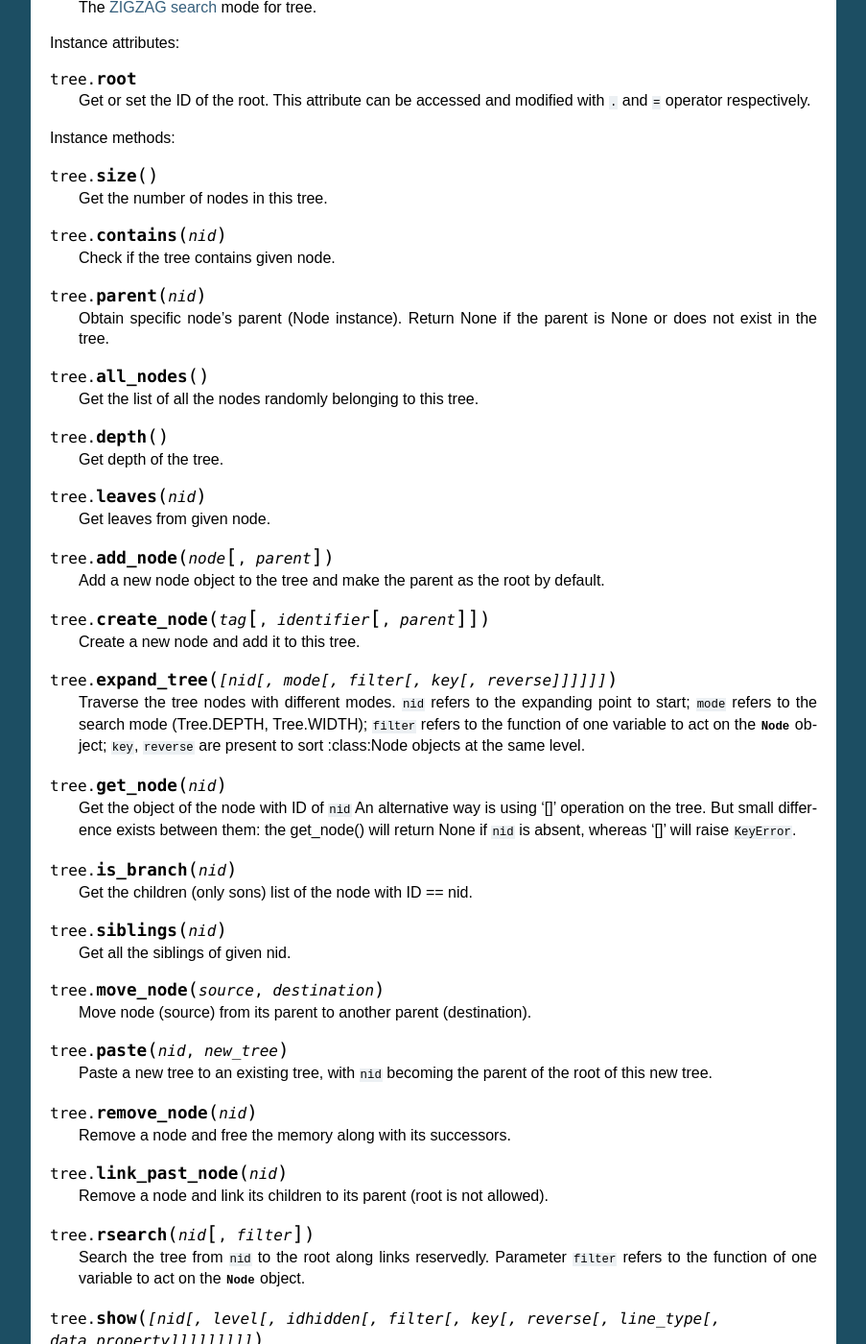
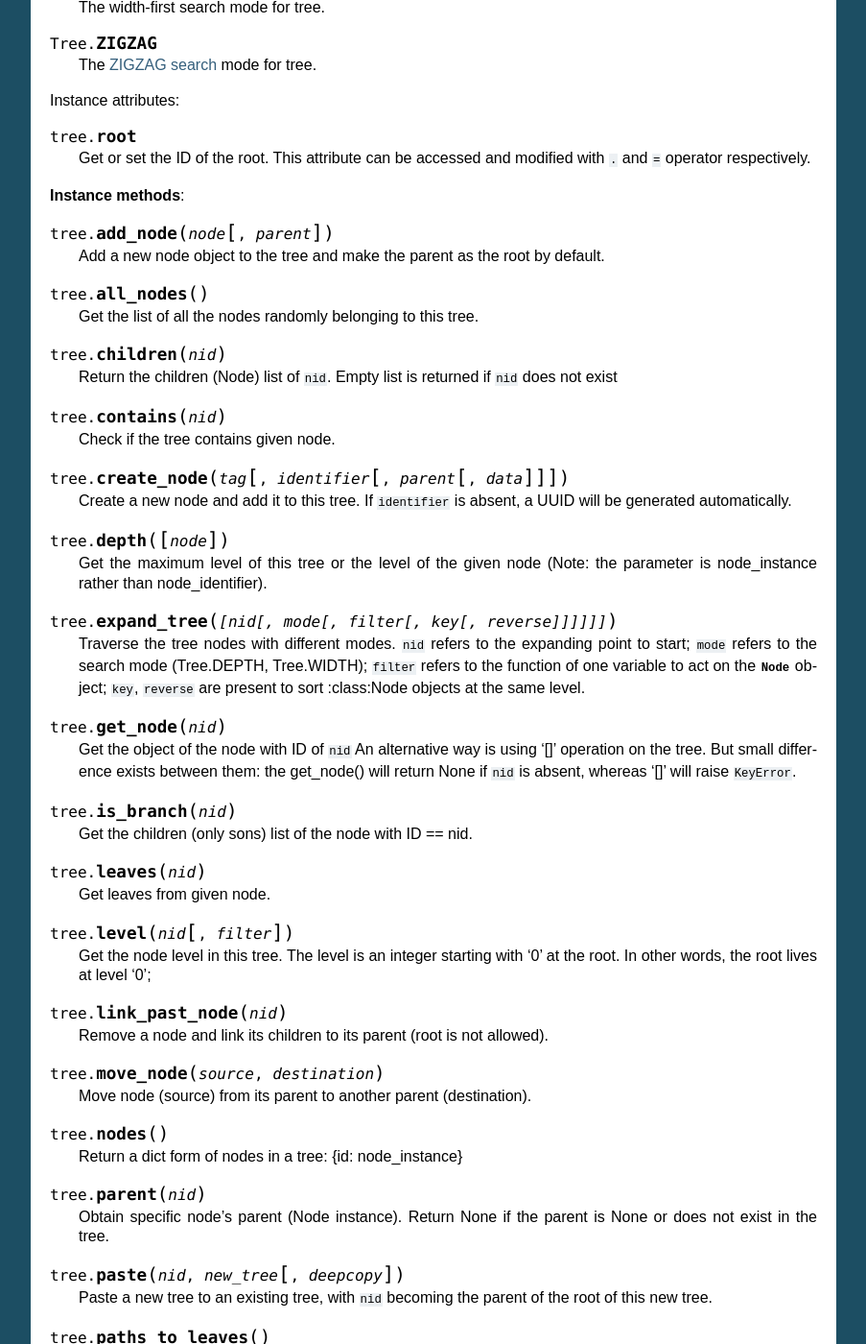
Before and after one commit to caesar0301/treelib, a Sphinx documentation site: the page built from docs/source/pyapi.rst, in a window 1280 px wide and 1400 px high, scrolled down 1765 px. Shown: the whole window at 96% size, without its empty margins (198-1101 px from the left). Built offline with Sphinx 7.4.7, drawn with Linux system fonts in a browser that asks for light colours; some of the changed text lies outside the part shown.

Commit message:
Update doc

```diff
--- a/docs/source/conf.py
+++ b/docs/source/conf.py
@@ -15,7 +15,7 @@
 import sys
 import os
 
-__version__ = "1.3.0"
+__version__ = "1.3.5"
 
 # If extensions (or modules to document with autodoc) are in another directory,
 # add these directories to sys.path here. If the directory is relative to the
--- a/docs/source/pyapi.rst
+++ b/docs/source/pyapi.rst
@@ -47,22 +47,28 @@ Class attributes are:
 
 .. currentmodule:: node
 
+
+
 Instance attributes:
+
 
 .. attribute:: identifier
 
     The unique ID of a node within the scope of a tree. This attribute can be
     accessed and modified with ``.`` and ``=`` operator respectively.
 
+
 .. attribute:: tag
 
     The readable node name for human. This attribute can be accessed and
     modified with ``.`` and ``=`` operator respectively.
 
+
 .. attribute:: bpointer
 
     The parent ID of a node. This attribute can be
     accessed and modified with ``.`` and ``=`` operator respectively.
+
 
 .. attribute:: fpointer
 
@@ -70,6 +76,11 @@ Instance attributes:
     a setting operator, the value can be list, set, or dict. For list or set,
     it is converted to a list type by the package; for dict, the keys are
     treated as the node IDs.
+
+
+.. attribute:: data
+
+    User payload associated with this node.
 
 
 Instance methods:
@@ -91,6 +102,7 @@ Instance methods:
 
     Update the children list with different modes: addition (Node.ADD or
     Node.INSERT) and deletion (Node.DELETE).
+
 
 
 :mod:`Tree` Objects
@@ -127,7 +139,10 @@ Class attributes are:
 
 .. currentmodule:: tree
 
+
+
 Instance attributes:
+
 
 .. attribute:: root
 
@@ -135,41 +150,43 @@ Instance attributes:
     with ``.`` and ``=`` operator respectively.
 
 
-Instance methods:
 
-.. method:: size ()
+**Instance methods**:
 
-    Get the number of nodes in this tree.
-
-.. method:: contains (nid)
-
-    Check if the tree contains given node.
-
-.. method:: parent (nid)
-
-    Obtain specific node's parent (Node instance). Return None if the parent is
-    None or does not exist in the tree.
-
-.. method:: all_nodes ()
-
-    Get the list of all the nodes randomly belonging to this tree.
-
-.. method:: depth ()
-
-    Get depth of the tree.
-
-.. method:: leaves (nid)
-
-    Get leaves from given node.
 
 .. method:: add_node(node[, parent])
 
     Add a new node object to the tree and make the parent as the root by
     default.
 
-.. method:: create_node(tag[, identifier[, parent]])
 
-    Create a new node and add it to this tree.
+.. method:: all_nodes()
+
+    Get the list of all the nodes randomly belonging to this tree.
+
+
+.. method:: children(nid)
+
+    Return the children (Node) list of ``nid``. Empty list is returned if
+    ``nid`` does not exist
+
+
+.. method:: contains (nid)
+
+    Check if the tree contains given node.
+
+
+.. method:: create_node(tag[, identifier[, parent[, data]]])
+
+    Create a new node and add it to this tree. If ``identifier`` is absent,
+    a UUID will be generated automatically.
+
+
+.. method:: depth ([node])
+
+    Get the maximum level of this tree or the level of the given node
+    (Note: the parameter is node_instance rather than node_identifier).
+
 
 .. method:: expand_tree([nid[, mode[, filter[, key[, reverse]]]]]])
 
@@ -179,6 +196,7 @@ Instance methods:
     the :class:`Node` object; ``key``, ``reverse`` are present to sort
     :class:Node objects at the same level.
 
+
 .. method:: get_node(nid)
 
     Get the object of the node with ID of ``nid`` An alternative way is using
@@ -186,36 +204,78 @@ Instance methods:
     get_node() will return None if ``nid`` is absent, whereas '[]' will raise
     ``KeyError``.
 
+
 .. method:: is_branch(nid)
 
     Get the children (only sons) list of the node with ID == nid.
 
-.. method:: siblings(nid)
 
-    Get all the siblings of given nid.
+.. method:: leaves (nid)
+
+    Get leaves from given node.
+
+
+.. method:: level(nid[, filter])
+
+    Get the node level in this tree. The level is an integer starting with '0'
+    at the root. In other words, the root lives at level '0';
+
+
+.. method:: link_past_node(nid)
+
+    Remove a node and link its children to its parent (root is not allowed).
+
 
 .. method:: move_node(source, destination)
 
     Move node (source) from its parent to another parent (destination).
 
-.. method:: paste(nid, new_tree)
+
+.. method:: nodes()
+
+    Return a dict form of nodes in a tree: {id: node_instance}
+
+
+.. method:: parent (nid)
+
+    Obtain specific node's parent (Node instance). Return None if the parent is
+    None or does not exist in the tree.
+
+
+.. method:: paste(nid, new_tree[, deepcopy])
 
     Paste a new tree to an existing tree, with ``nid`` becoming the parent of the
     root of this new tree.
+
+
+.. method:: paths_to_leaves()
+
+    Use this function to get the identifiers allowing to go from the root nodes
+    to each leaf. Return a list of list of identifiers, root being not omitted.
+
 
 .. method:: remove_node(nid)
 
     Remove a node and free the memory along with its successors.
 
-.. method:: link_past_node(nid)
 
-    Remove a node and link its children to its parent (root is not allowed).
+.. method:: remove_subtree(nid)
+
+    Return a subtree with ``nid`` being the root, and remove all nodes in the
+    subtree from the original one.
+
 
 .. method:: rsearch(nid[, filter])
 
     Search the tree from ``nid`` to the root along links reservedly. Parameter
     ``filter`` refers to the function of one variable to act on the
     :class:`Node` object.
+
+
+.. method:: save2file(filename[, nid[, level[, idhidden[, filter[, key[, reverse]]]]]]])
+
+    Save the tree into file for offline analysis.
+
 
 .. method:: show([nid[, level[, idhidden[, filter[, key[, reverse[, line_type[, data_property]]]]]]]]])
 
@@ -236,19 +296,28 @@ Instance methods:
      supporting 'ascii' [default], 'ascii-ex', 'ascii-exr', 'ascii-em',
      'ascii-emv', 'ascii-emh') to the change graphical form.
 
+
+.. method:: siblings(nid)
+
+    Get all the siblings of given nid.
+
+
+.. method:: size ([level])
+
+    Get the number of nodes of the whole tree if ``level`` is not given.
+    Otherwise, the total number of nodes at specific level is returned.
+
+
 .. method:: subtree(nid)
 
     Return a soft copy of the subtree with ``nid`` being the root. The softness
     means all the nodes are shared between subtree and the original.
 
-.. method:: remove_subtree(nid)
 
-    Return a subtree with ``nid`` being the root, and remove all nodes in the
-    subtree from the original one.
+.. method:: to_dict([nid[, key[, sort[, reverse[, with_data]]]]])
 
-.. method:: save2file(filename[, nid[, level[, idhidden[, filter[, key[, reverse]]]]]]])
+    Transform the whole tree into a dict.
 
-    Save the tree into file for offline analysis.
 
 .. method:: to_json()
 
```
